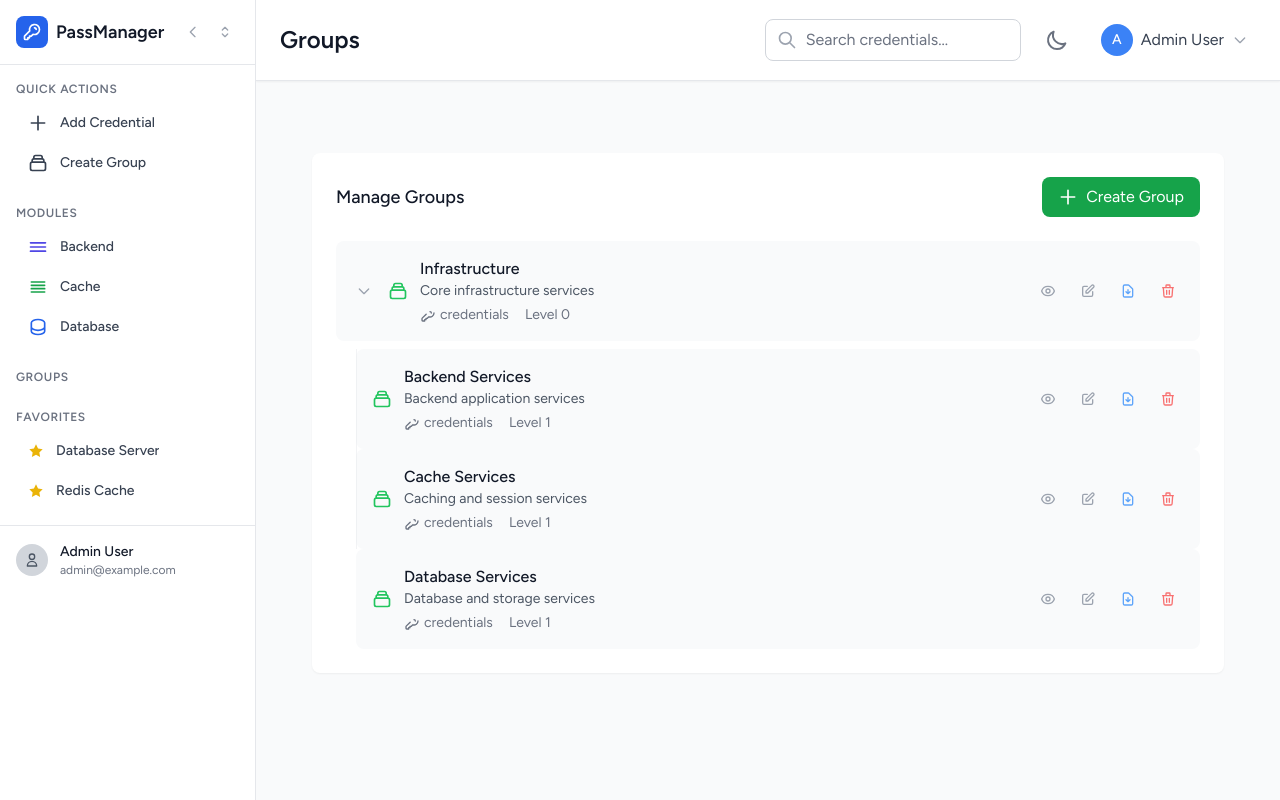
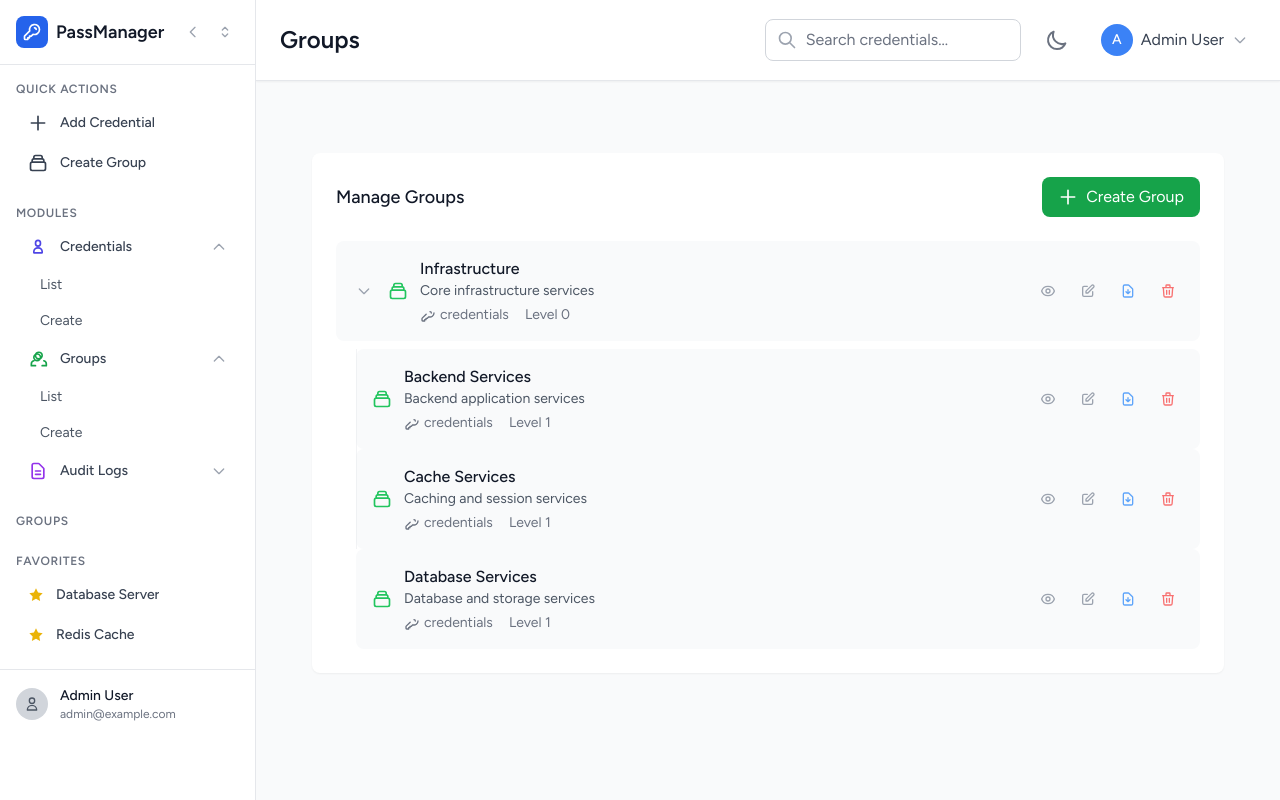
Before and after one commit to tagresorts/litepw-store, a Laravel app: page /groups in a window 1280 px wide. Run offline with Laravel 12, Linux system fonts and the light colour scheme; a user stored in the database is signed in; data comes from the database, SQL or seed files in the repository; style sheets or scripts are compiled from the project's sources; parts of the project's set-up code (start-up, migrations or seed data) failed here and were passed over; some libraries are stand-ins or nearby versions.

Commit message:
Sidebar: add Modules section with submodule shortcuts (Credentials, Groups, Audit Logs)

```diff
--- a/password-manager/resources/js/Components/Navigation/NavigationSidebar.vue
+++ b/password-manager/resources/js/Components/Navigation/NavigationSidebar.vue
@@ -77,42 +77,82 @@
                 </div>
             </div>
 
-            <!-- Modules -->
+            <!-- Modules (Main + Submodules) -->
             <div class="mb-6">
                 <h3 v-if="!collapsed" class="text-xs font-semibold text-gray-500 dark:text-gray-400 uppercase tracking-wider mb-2">
                     Modules
                 </h3>
                 <div class="space-y-1">
-                    <Link
-                        :href="route('credentials.index', { module: 'backend' })"
-                        class="w-full flex items-center space-x-3 px-3 py-2 text-sm font-medium text-gray-700 dark:text-gray-300 rounded-lg hover:bg-gray-100 dark:hover:bg-gray-700 hover:text-gray-900 dark:hover:text-white"
-                        :title="collapsed ? 'Backend' : ''"
+                    <!-- Credentials Module -->
+                    <div>
+                        <button
+                            @click="expanded.credentials = !expanded.credentials"
+                            class="w-full flex items-center justify-between px-3 py-2 text-sm font-medium text-gray-700 dark:text-gray-300 rounded-lg hover:bg-gray-100 dark:hover:bg-gray-700"
+                            :title="collapsed ? 'Credentials' : ''"
                         >
+                            <div class="flex items-center space-x-3">
                                 <svg class="w-5 h-5 flex-shrink-0 text-indigo-600" fill="none" stroke="currentColor" viewBox="0 0 24 24">
-                            <path stroke-linecap="round" stroke-linejoin="round" stroke-width="2" d="M3 7h18M3 12h18M3 17h18" />
+                                    <path stroke-linecap="round" stroke-linejoin="round" stroke-width="2" d="M12 11c1.657 0 3-1.567 3-3.5S13.657 4 12 4 9 5.567 9 7.5 10.343 11 12 11zm0 2c-2.761 0-5 2.015-5 4.5V19h10v-1.5c0-2.485-2.239-4.5-5-4.5z" />
                                 </svg>
-                        <span v-if="!collapsed">Backend</span>
-                    </Link>
-                    <Link
-                        :href="route('credentials.index', { module: 'cache' })"
-                        class="w-full flex items-center space-x-3 px-3 py-2 text-sm font-medium text-gray-700 dark:text-gray-300 rounded-lg hover:bg-gray-100 dark:hover:bg-gray-700 hover:text-gray-900 dark:hover:text-white"
-                        :title="collapsed ? 'Cache' : ''"
+                                <span v-if="!collapsed">Credentials</span>
+                            </div>
+                            <svg v-if="!collapsed" class="w-4 h-4 text-gray-400" fill="none" stroke="currentColor" viewBox="0 0 24 24">
+                                <path v-if="expanded.credentials" stroke-linecap="round" stroke-linejoin="round" stroke-width="2" d="M5 15l7-7 7 7" />
+                                <path v-else stroke-linecap="round" stroke-linejoin="round" stroke-width="2" d="M19 9l-7 7-7-7" />
+                            </svg>
+                        </button>
+                        <div v-if="expanded.credentials && !collapsed" class="mt-1 ml-3 space-y-1">
+                            <Link :href="route('credentials.index')" class="block px-3 py-1.5 rounded-md text-sm text-gray-600 hover:bg-gray-100 dark:text-gray-300 dark:hover:bg-gray-700">List</Link>
+                            <Link :href="route('credentials.create')" class="block px-3 py-1.5 rounded-md text-sm text-gray-600 hover:bg-gray-100 dark:text-gray-300 dark:hover:bg-gray-700">Create</Link>
+                        </div>
+                    </div>
+
+                    <!-- Groups Module -->
+                    <div>
+                        <button
+                            @click="expanded.groups = !expanded.groups"
+                            class="w-full flex items-center justify-between px-3 py-2 text-sm font-medium text-gray-700 dark:text-gray-300 rounded-lg hover:bg-gray-100 dark:hover:bg-gray-700"
+                            :title="collapsed ? 'Groups' : ''"
                         >
+                            <div class="flex items-center space-x-3">
                                 <svg class="w-5 h-5 flex-shrink-0 text-green-600" fill="none" stroke="currentColor" viewBox="0 0 24 24">
-                            <path stroke-linecap="round" stroke-linejoin="round" stroke-width="2" d="M4 6h16M4 10h16M4 14h16M4 18h16" />
+                                    <path stroke-linecap="round" stroke-linejoin="round" stroke-width="2" d="M17 20h5v-2a4 4 0 00-3-3.87M9 20H4v-2a4 4 0 013-3.87m10-6.26a4 4 0 11-8 0 4 4 0 018 0zM7 10a4 4 0 118 0 4 4 0 01-8 0z" />
                                 </svg>
-                        <span v-if="!collapsed">Cache</span>
-                    </Link>
-                    <Link
-                        :href="route('credentials.index', { module: 'database' })"
-                        class="w-full flex items-center space-x-3 px-3 py-2 text-sm font-medium text-gray-700 dark:text-gray-300 rounded-lg hover:bg-gray-100 dark:hover:bg-gray-700 hover:text-gray-900 dark:hover:text-white"
-                        :title="collapsed ? 'Database' : ''"
+                                <span v-if="!collapsed">Groups</span>
+                            </div>
+                            <svg v-if="!collapsed" class="w-4 h-4 text-gray-400" fill="none" stroke="currentColor" viewBox="0 0 24 24">
+                                <path v-if="expanded.groups" stroke-linecap="round" stroke-linejoin="round" stroke-width="2" d="M5 15l7-7 7 7" />
+                                <path v-else stroke-linecap="round" stroke-linejoin="round" stroke-width="2" d="M19 9l-7 7-7-7" />
+                            </svg>
+                        </button>
+                        <div v-if="expanded.groups && !collapsed" class="mt-1 ml-3 space-y-1">
+                            <Link :href="route('groups.index')" class="block px-3 py-1.5 rounded-md text-sm text-gray-600 hover:bg-gray-100 dark:text-gray-300 dark:hover:bg-gray-700">List</Link>
+                            <Link :href="route('groups.create')" class="block px-3 py-1.5 rounded-md text-sm text-gray-600 hover:bg-gray-100 dark:text-gray-300 dark:hover:bg-gray-700">Create</Link>
+                        </div>
+                    </div>
+
+                    <!-- Audit Logs Module -->
+                    <div>
+                        <button
+                            @click="expanded.audit = !expanded.audit"
+                            class="w-full flex items-center justify-between px-3 py-2 text-sm font-medium text-gray-700 dark:text-gray-300 rounded-lg hover:bg-gray-100 dark:hover:bg-gray-700"
+                            :title="collapsed ? 'Audit Logs' : ''"
                         >
-                        <svg class="w-5 h-5 flex-shrink-0 text-blue-600" fill="none" stroke="currentColor" viewBox="0 0 24 24">
-                            <path stroke-linecap="round" stroke-linejoin="round" stroke-width="2" d="M12 3c4.418 0 8 1.79 8 4v10c0 2.21-3.582 4-8 4s-8-1.79-8-4V7c0-2.21 3.582-4 8-4zM4 12c0 2.21 3.582 4 8 4s8-1.79 8-4" />
+                            <div class="flex items-center space-x-3">
+                                <svg class="w-5 h-5 flex-shrink-0 text-purple-600" fill="none" stroke="currentColor" viewBox="0 0 24 24">
+                                    <path stroke-linecap="round" stroke-linejoin="round" stroke-width="2" d="M9 12h6m-6 4h6m2 5H7a2 2 0 01-2-2V5a2 2 0 012-2h5.586a1 1 0 01.707.293l5.414 5.414a1 1 0 01.293.707V19a2 2 0 01-2 2z" />
                                 </svg>
-                        <span v-if="!collapsed">Database</span>
-                    </Link>
+                                <span v-if="!collapsed">Audit Logs</span>
+                            </div>
+                            <svg v-if="!collapsed" class="w-4 h-4 text-gray-400" fill="none" stroke="currentColor" viewBox="0 0 24 24">
+                                <path v-if="expanded.audit" stroke-linecap="round" stroke-linejoin="round" stroke-width="2" d="M5 15l7-7 7 7" />
+                                <path v-else stroke-linecap="round" stroke-linejoin="round" stroke-width="2" d="M19 9l-7 7-7-7" />
+                            </svg>
+                        </button>
+                        <div v-if="expanded.audit && !collapsed" class="mt-1 ml-3 space-y-1">
+                            <Link :href="route('audit-logs.index')" class="block px-3 py-1.5 rounded-md text-sm text-gray-600 hover:bg-gray-100 dark:text-gray-300 dark:hover:bg-gray-700">View</Link>
+                        </div>
+                    </div>
                 </div>
             </div>
 
@@ -172,7 +212,7 @@
 </template>
 
 <script setup lang="ts">
-import { computed } from 'vue';
+import { computed, reactive } from 'vue';
 import { Link } from '@inertiajs/vue3';
 import NavigationItem from './NavigationItem.vue';
 
@@ -204,4 +244,11 @@ const sidebarClasses = computed(() => {
         'w-16': props.collapsed,
     };
 });
+
+// Track which modules are expanded
+const expanded = reactive({
+    credentials: true,
+    groups: true,
+    audit: false,
+});
 </script>
```
Lines whose indentation alone changed are shown as unchanged.
